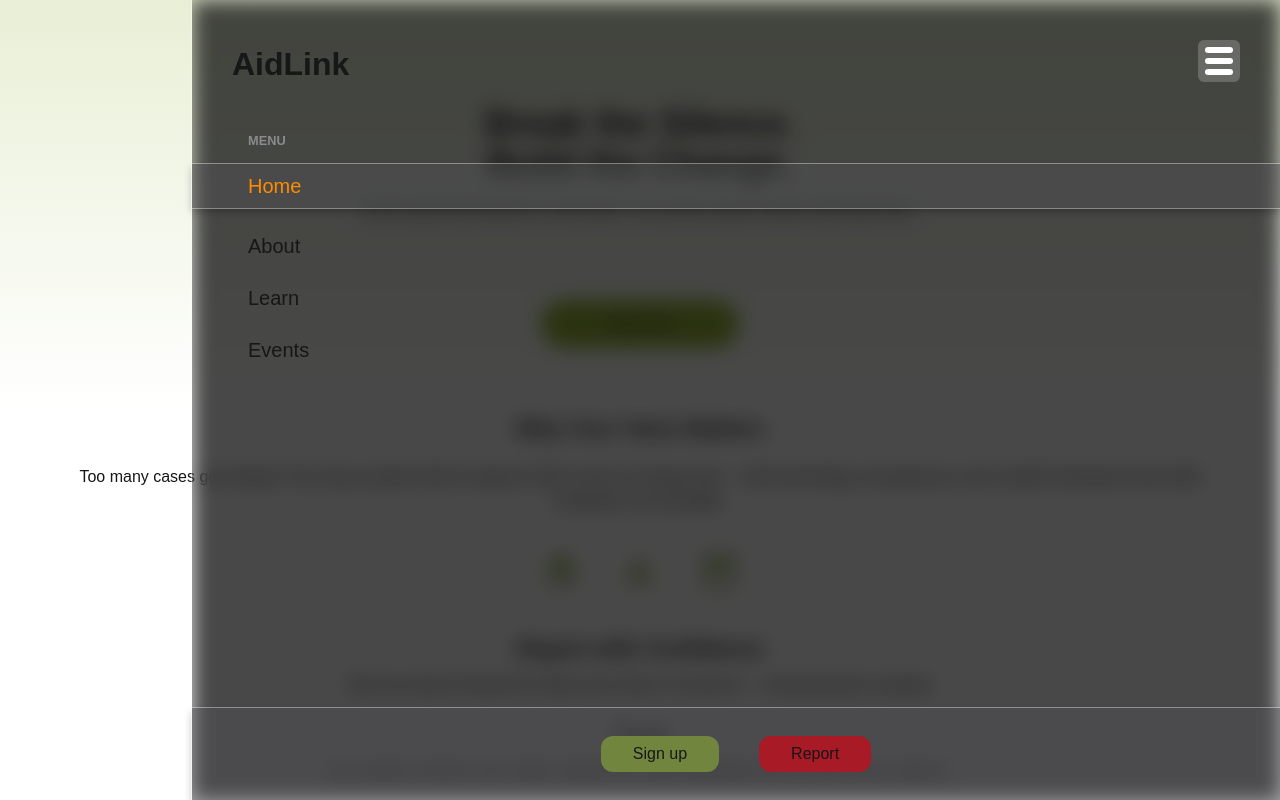
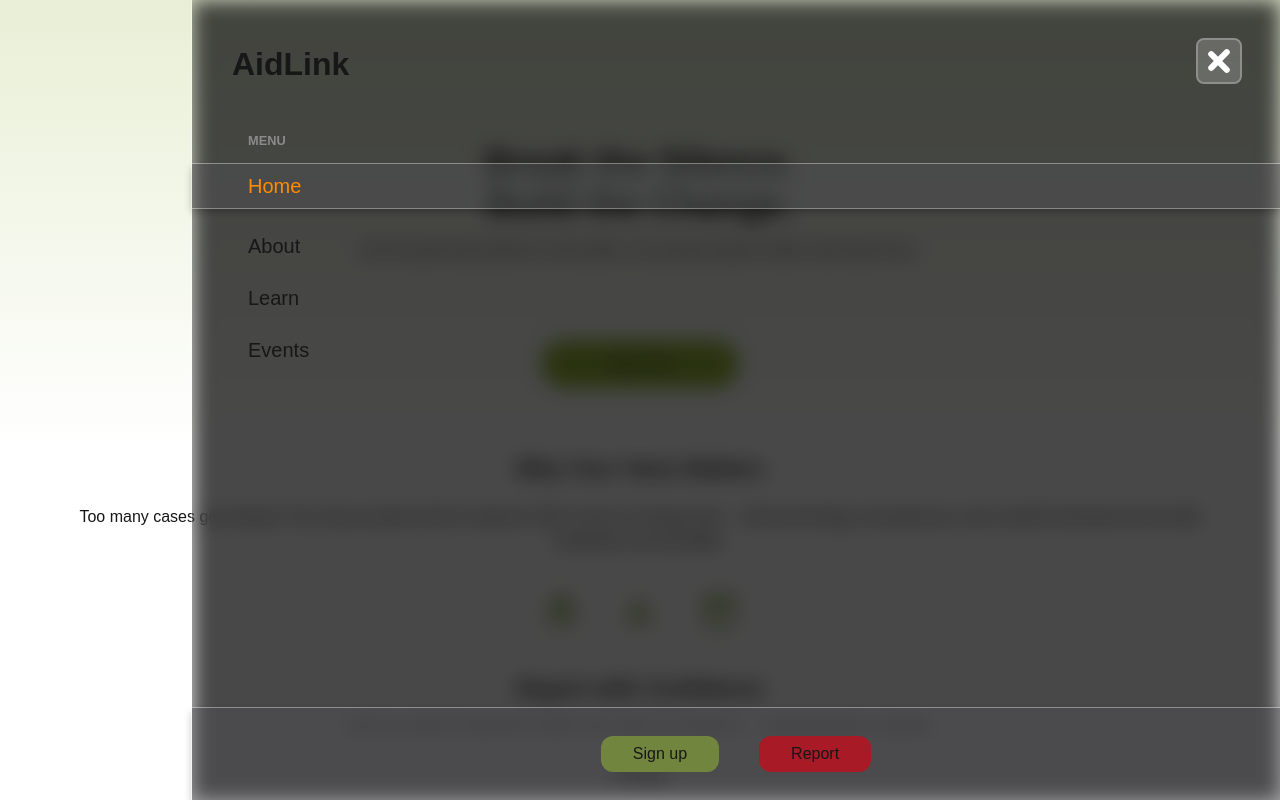
Before and after one commit to keagilekeamogetswe/fnb-hackathon, a Next.js app in the folder frontend/: page / in a window 1280 px wide. Both pictures are taken after a click on the element 1219 px from the left and 61 px from the top of the page. Shown: the top 800 px of the page. Built offline with nearby package versions, Linux system fonts and the light colour scheme.

Commit message:
Navigation behaves as intented. The menu expands and collapses accrodingly. Next we a re making our 404 page more interesting.

```diff
--- a/frontend/app/(Component)/nav.tsx
+++ b/frontend/app/(Component)/nav.tsx
@@ -1,19 +1,67 @@
+"use client";
+import { useEffect, useRef, useState } from "react";
 import MenuIcon from "./nav/menu.icon";
+import { MenuStateManagement } from "./nav/menu.subscriptions";
+import gsap from "gsap";
+import MenuItem from "./nav/menu.item";
 
 export function Nav() {
+  const [shown_status, setShow] = useState<boolean>(false);
+  const menu_items = useRef<HTMLUListElement>(null)
+  MenuStateManagement.subscribe(setShow);
+
+  useEffect(() => {
+    gsap.set("nav", {
+      x: "100%",
+      opacity: 1
+    })
+    if (shown_status) {
+      gsap.set(menu_items.current!.children, {
+        opacity: 100,
+        y: 0,
+        x: 0
+      })
+      gsap.from(menu_items.current!.children, {
+        y: -20,
+        opacity: 0,
+        stagger: 0.1,
+        duration: 0.3,
+        ease: "power2.out"
+      })
+      gsap.to("nav", {
+        x: 0,
+        duration: 0.4,
+        ease: "power2.out"
+      })
+    } else {
+      gsap
+        .to(menu_items.current!.children, {
+          opacity: 0,
+          delay: 0.4,
+          stagger: 0,
+          duration: 0,
+          ease: "power2.out"
+        })
+      gsap.to("nav", {
+        x: "100%",
+        duration: 0.4,
+        ease: "power2.out"
+      }
+      )
+    }
+  })
   return (
     <>
       <MenuIcon />
-      <nav className="top-0 right-0 left-[15%] p-10 bottom-0 bg-[rgba(46,46,46,0.1)] backdrop-blur-[10px] backdrop-brightness-30 outline outline-[rgba(255,255,255,0.4)] fixed z-10 flex flex-col">
+      <nav className="top-0 right-0 left-[15%] p-10 bottom-0 bg-[rgba(46,46,46,0.1)] backdrop-blur-[10px] backdrop-brightness-30 outline outline-[rgba(255,255,255,0.4)] fixed z-10 flex flex-col opacity-0">
         <h2 className="text-[32px] font-bold">AidLink</h2>
         <div className="mt-10 flex flex-col gap-y-10 justify-between grow">
           <div>
             <small className="font-bold text-[#8B8B8B] ml-4">MENU</small>
-            <ul className="text-xl flex flex-col gap-y-6 mt-3">
-              <li className="-mx-10 py-2 px-14 text-[#ff8c00]! bg-[rgba(84,84,87,0.4)] outline outline-[rgba(255,255,255,0.4)] shadow-[0_4px_8px_rgba(0,0,0,0.25)] ">Home</li>
-              <li className="-mx-10 px-14 " >About</li>
-              <li className="-mx-10 px-14 ">Learn</li>
-              <li className="-mx-10 px-14 ">Events</li>
+            <ul ref={menu_items} className="text-xl flex flex-col gap-y-6 mt-3">
+              { }{MenuStateManagement.routes.map((route, i) => (
+                <MenuItem key={i} name={route.name} url={route.url} />
+              ))}
             </ul>
           </div>
           <div className="-mx-10 -mb-10 p-7 bg-[rgba(84,84,87,0.4)] outline outline-[rgba(255,255,255,0.4)] shadow-[0_4px_8px_rgba(0,0,0,0.25)]" >
--- a/frontend/app/(Component)/nav/menu.icon.tsx
+++ b/frontend/app/(Component)/nav/menu.icon.tsx
@@ -1,9 +1,40 @@
+"use client"
+
+import { useEffect, useRef, useState } from "react"
+import { MenuStateManagement } from "./menu.subscriptions"
+
+const transform = {
+  bar_1:
+    "rotate-[-45deg] translate-y-[10px] origin-center",
+  bar_2: "opacity-0",
+  bar_3:
+    "rotate-[45deg]  translate-y-[-10px] origin-center",
+}
+
 export default function MenuIcon() {
+
+  const expandedRef = useRef<boolean>(false)
+  const expanded = expandedRef.current === true
+  const [_, setExpanded] = useState<boolean>(false)
+  MenuStateManagement.bind(setExpanded)
+  useEffect(() => {
+    // Disable scrolling when menu is expanded
+    if (expanded)
+      document.body.style.overflow = "hidden"
+    else
+      document.body.style.overflow = "auto"
+  }, [expanded])
+
   return (
-    <div className="fixed right-10 top-10 box-content  w-7 h-7 p-[7px] flex flex-col justify-between bg-[#ffffff33] rounded-md z-20">
-      <span className="h-1.5 bg-white rounded-full" />
-      <span className="h-1.5 bg-white rounded-full" />
-      <span className="h-1.5 bg-white rounded-full" />
+    <div
+      onClick={() => {
+        expandedRef.current = !expandedRef.current
+        MenuStateManagement.setExpenededState(expandedRef.current)
+      }}
+      className="fixed right-10 top-10 box-content  w-7 h-7 p-[7px] flex flex-col justify-between bg-[#ffffff33] outline-2 outline-[rgba(255,255,255,0.4)] rounded-md z-20">
+      <span className={`h-1.5 bg-white rounded-full transition-transform duration-300 ease-in-out  ${(expanded) ? transform.bar_1 : ""}`} />
+      <span className={`h-1.5 bg-white rounded-full transition-transform duration-300 ease-in-out  ${(expanded) ? transform.bar_2 : ""}`} />
+      <span className={`h-1.5 bg-white rounded-full transition-transform duration-300 ease-in-out ${(expanded) ? transform.bar_3 : ""}`} />
     </div>
   )
 }
--- /dev/null
+++ b/frontend/app/(Component)/nav/menu.item.tsx
@@ -0,0 +1,21 @@
+"use client";
+import Link from "next/link";
+
+import { usePathname } from "next/navigation";
+interface MenuItemProps {
+  name: string;
+  url: string;
+}
+export default function MenuItem({ name, url }: MenuItemProps) {
+  const active_class = " py-2 text-[#ff8c00]! bg-[rgba(84,84,87,0.4)] outline outline-[rgba(255,255,255,0.4)] shadow-[0_4px_8px_rgba(0,0,0,0.25)]"
+  const pathname = usePathname();
+  const is_active = pathname === url;
+  return (
+    <li className={`-mx-10 px-14 ${(is_active) ? active_class : ""}`} >
+      <Link href={url} >
+        {name}
+      </Link>
+
+    </li>
+  )
+}
--- /dev/null
+++ b/frontend/app/(Component)/nav/menu.subscriptions.ts
@@ -0,0 +1,28 @@
+export const MenuStateManagement = (() => {
+  const subscribers: Array<(i: boolean) => void> = []
+  let setExpenededState: ((i: boolean) => void) | null = null
+  return {
+    routes: [
+      {name: "Home", url: "/"},
+      {name: "About", url: "/about"},
+      {name: "Learn", url: "/learn"},
+      { name: "Events", url: "/events" }
+    ],
+    bind: (useStateCallback: (i: boolean) => void) => {
+
+      setExpenededState = (i: boolean) => {
+        useStateCallback(i)
+        subscribers.forEach((callback) => callback(i))
+      }
+    },
+    setExpenededState: (i: boolean) => {
+      if (setExpenededState) {
+        setExpenededState(i)
+      }
+      return null
+    },
+    subscribe: (callback: (i: boolean) => void) => {
+      subscribers.push(callback)
+    }
+  }
+})()
--- a/frontend/app/(Home)/sections/intro.tsx
+++ b/frontend/app/(Home)/sections/intro.tsx
@@ -1,7 +1,7 @@
 import Link from "next/link";
 export default function IntroSection() {
   return (
-    <div className="flex flex-col gap-y-16 items-center  bg-[linear-gradient(180deg,rgba(142,176,47,0.2)_0%,rgba(142,176,47,0)_100%)] pb-16 -mx-10 -mt-10 px-10  pt-10">
+    <div className="flex flex-col gap-y-16 items-center  bg-[linear-gradient(180deg,rgba(142,176,47,0.2)_0%,rgba(142,176,47,0)_100%)] pb-16 -mx-10 -mt-10 px-10  pt-20">
       <div>
         <h1 className="text-4xl text-center font-bold mt-16">Break the Silence. <br />Build the Change.</h1>
         <p className="text-sm text-center m-4">Be the spark that transforms communities. Your journey toward a better world starts here.</p>
--- /dev/null
+++ b/frontend/app/not-found.tsx
@@ -0,0 +1,19 @@
+// app/not-found.tsx
+'use client';
+
+import Link from 'next/link';
+
+export default function NotFound() {
+  return (
+    <div className="flex flex-col items-center justify-center min-h-screen bg-gray-950 text-white px-6">
+      <h1 className="text-5xl font-bold mb-4 text-orange-400">404</h1>
+      <p className="text-lg mb-6 text-gray-300">Oops! The page you're looking for doesn't exist.</p>
+      <Link
+        href="/"
+        className="px-6 py-2 bg-orange-500 hover:bg-orange-600 text-white rounded transition-colors"
+      >
+        Go back home
+      </Link>
+    </div>
+  );
+}
```
